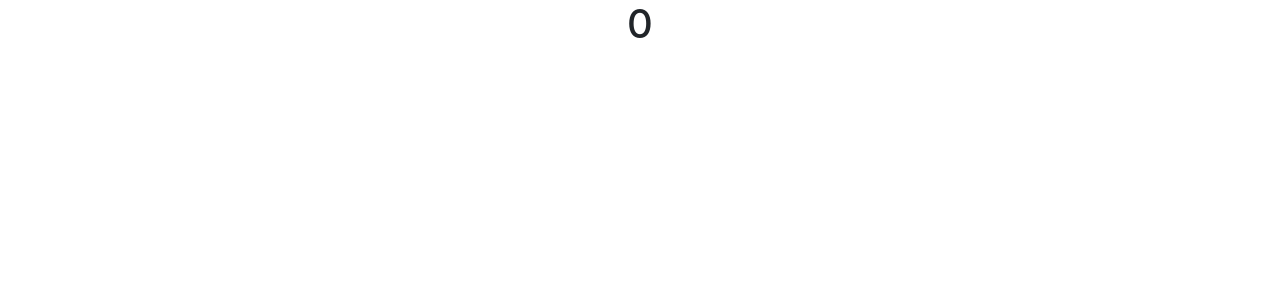
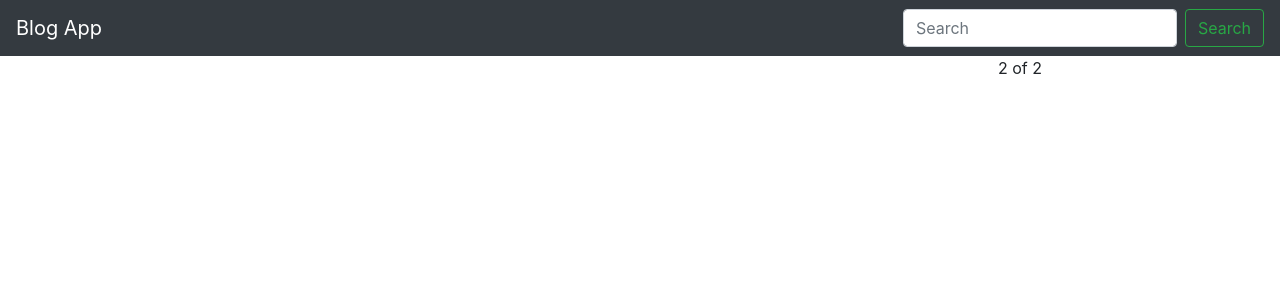
Before and after one commit to ashu2305/blog-app-frontend, a React (Create React App) app in the folder blog-app/: page / in a window 1280 px wide. Shown: the top 300 px of the page. Built offline with nearby package versions, Linux system fonts and the light colour scheme; no server answers.

Commit message:
api fetch

```diff
--- a/blog-app/package.json
+++ b/blog-app/package.json
@@ -6,6 +6,7 @@
     "@testing-library/jest-dom": "^5.11.9",
     "@testing-library/react": "^11.2.3",
     "@testing-library/user-event": "^12.6.0",
+    "axios": "^0.21.1",
     "bootstrap": "^4.5.3",
     "react": "^17.0.1",
     "react-bootstrap": "^1.4.3",
--- a/blog-app/src/App.js
+++ b/blog-app/src/App.js
@@ -1,6 +1,7 @@
 
 import './App.css';
 import Navbar from "./Components/Navbar";
+import Home from "./Components/Home";
 import 'bootstrap/dist/css/bootstrap.min.css';
 
 function App() {
@@ -9,6 +10,9 @@
 
       <Navbar />
 
+      <Home />
+
+
     </div>
   );
 }
--- /dev/null
+++ b/blog-app/src/Components/Blogs.jsx
@@ -0,0 +1,34 @@
+import React, {useEffect} from "react";
+
+import axios from "axios";
+
+function Blogs(){
+
+    useEffect(() => {
+        const dataFetch = async() => {
+            try{
+                const headers = {
+                    "Access-Control-Allow-Origin": "*"
+                }
+                const res = await axios.get("https://mostlypandatuts.herokuapp.com/api/blogs", headers);
+                console.log(res);
+
+            }
+            catch(error){
+                console.log(error);
+            }
+
+        }
+        dataFetch();
+
+
+    }, [])
+
+    return (
+        <>
+
+        </>
+    )
+
+}
+export default Blogs;
--- /dev/null
+++ b/blog-app/src/Components/Home.jsx
@@ -0,0 +1,23 @@
+import React from "react";
+
+import Blogs from "./Blogs";
+import Container from "react-bootstrap/Container";
+import Row from "react-bootstrap/Row";
+import Col from "react-bootstrap/Col";
+
+function Home () {
+    return(
+
+        <>
+            <Container>
+                <Row>
+                    <Col lg="8"><Blogs/ ></Col>
+                    <Col >2 of 2</Col>
+                </Row>
+            </Container>
+        </>
+    )
+
+}
+
+export default Home;
--- a/blog-app/src/Components/Navbar.jsx
+++ b/blog-app/src/Components/Navbar.jsx
@@ -1,3 +1,4 @@
+
 import React from "react";
 
 import Nav from 'react-bootstrap/Nav';
@@ -12,12 +13,33 @@
     console.log(x);
     return (
     <div>
-        {x>0 ? (
+        {/* {x>0 ? (
             <h1>{x}</h1>
         ) : (
             <h1>{0}</h1>
 
-        )}
+        )} */}
+        <Navbar bg="dark" collapseOnSelect="true" expand="lg" variant="dark">
+            <Navbar.Brand href="#home">Blog App</Navbar.Brand>
+             <Navbar.Toggle aria-controls="basic-navbar-nav" />
+            <Navbar.Collapse id="basic-navbar-nav">
+                <Nav className="mr-auto">
+                {/* <Nav.Link href="#home">Home</Nav.Link>
+                <Nav.Link href="#link">Link</Nav.Link>
+                <NavDropdown title="Dropdown" id="basic-nav-dropdown">
+                    <NavDropdown.Item href="#action/3.1">Action</NavDropdown.Item>
+                    <NavDropdown.Item href="#action/3.2">Another action</NavDropdown.Item>
+                    <NavDropdown.Item href="#action/3.3">Something</NavDropdown.Item>
+                    <NavDropdown.Divider />
+                    <NavDropdown.Item href="#action/3.4">Separated link</NavDropdown.Item>
+                </NavDropdown> */}
+                </Nav>
+                <Form inline>
+                <FormControl type="text" placeholder="Search" className="mr-sm-2" />
+                <Button variant="outline-success">Search</Button>
+                </Form>
+            </Navbar.Collapse>
+        </Navbar>
     </div>
     );
   }
```
Also changed, not shown: 1 other file (tests, documents, lock files or other folders).
